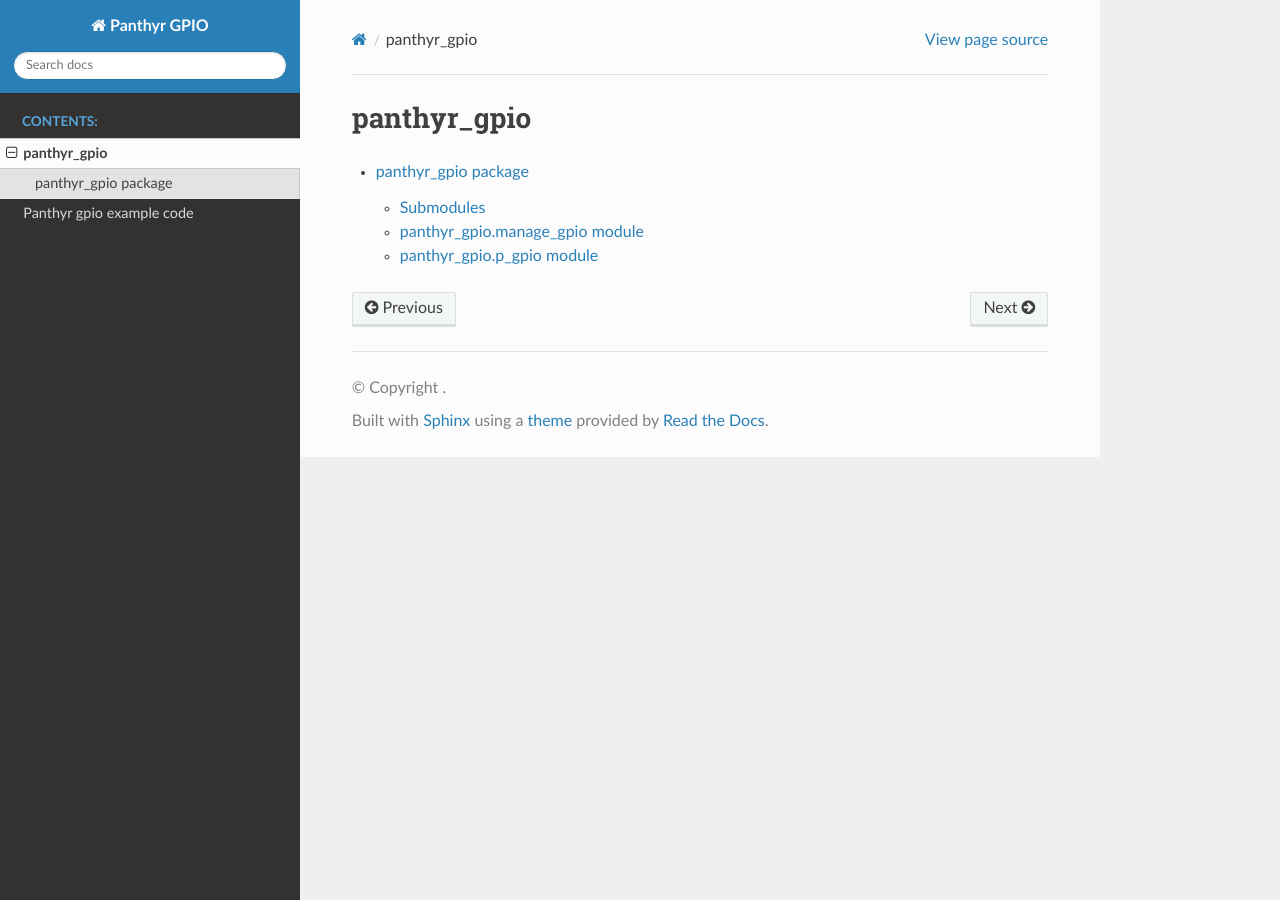
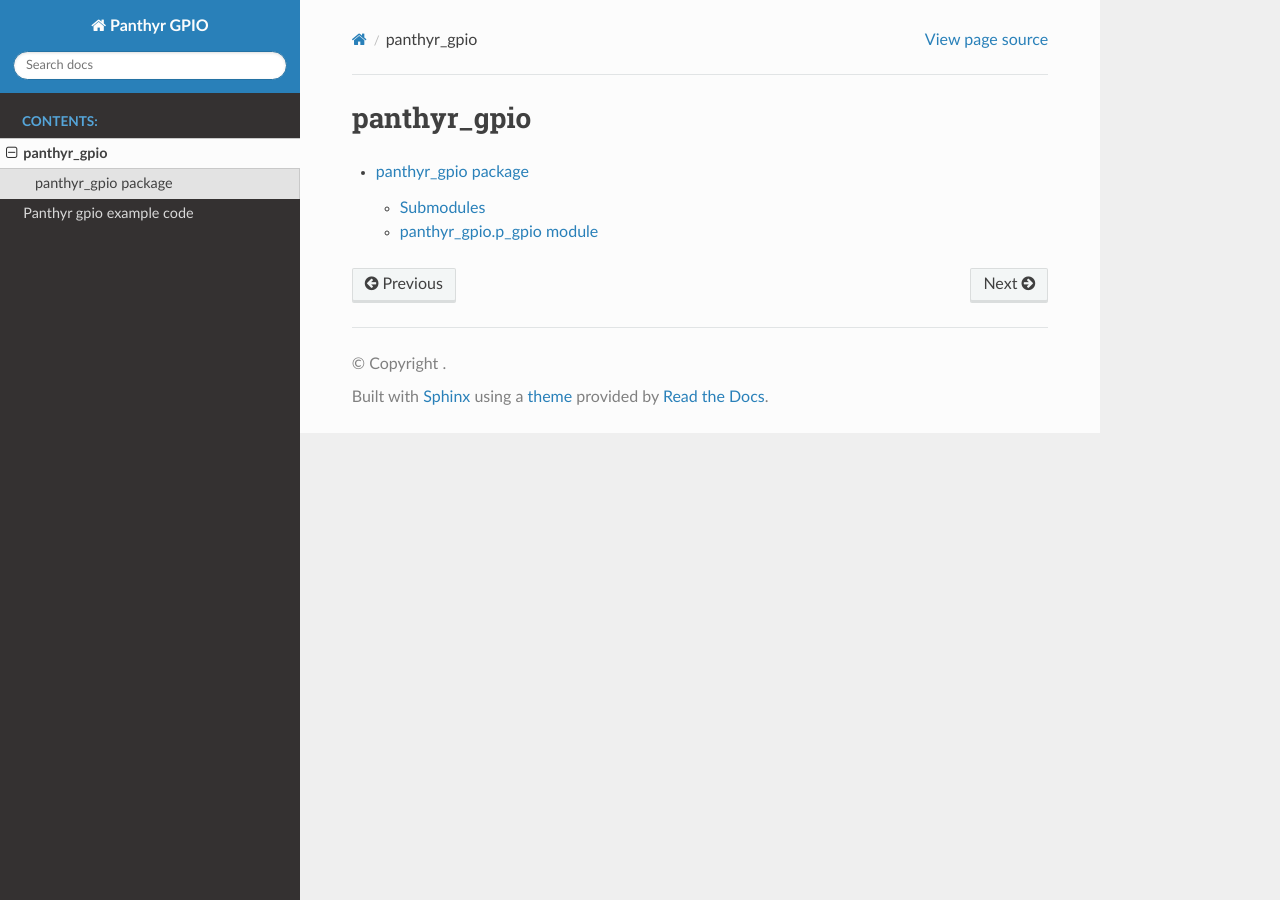
Before and after one commit to Panthyr/panthyr_gpio, a Sphinx documentation site: the page built from docs/source/modules.rst, in a window 1280 px wide. Built offline with Sphinx 7.4.7 and the Read the Docs theme 2.0.0, drawn with Linux system fonts in a browser that asks for light colours.

Commit message:
Remove cmd line management from docs

```diff
--- a/docs/source/panthyr_gpio.rst
+++ b/docs/source/panthyr_gpio.rst
@@ -9,14 +9,6 @@ panthyr\_gpio package
 Submodules
 ----------
 
-panthyr\_gpio.manage\_gpio module
----------------------------------
-
-.. automodule:: panthyr_gpio.manage_gpio
-   :members:
-   :undoc-members:
-   :show-inheritance:
-
 panthyr\_gpio.p\_gpio module
 ----------------------------
 
```
